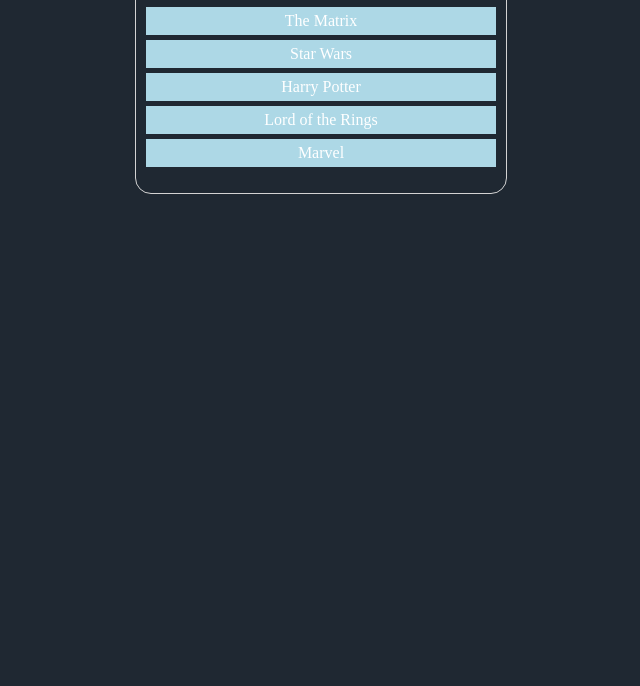
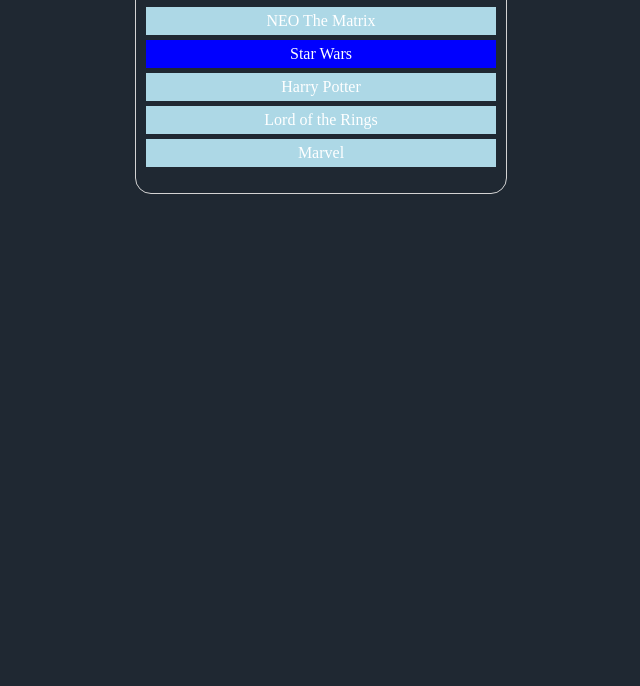
Before and after one commit to aravindsanalkumar/Dom-manipulation-, a plain HTML site: page index.html in a window 1280 px wide. Shown: the part 114-800 px from the top of the page, without its empty margins (319-959 px from the left). Drawn offline with Linux system fonts and the light colour scheme.

Commit message:
dom traversal and nodes completed

```diff
--- a/index.html
+++ b/index.html
@@ -10,7 +10,10 @@
     <div class="container">
         <h1 id="main_heading">Favorite movie Franchise</h1>
         <ul>
-            <li class="list_items">The Matrix</li>
+            <li class="list_items">
+                <span>NEO</span>
+                The Matrix
+            </li>
             <li class="list_items">Star Wars</li>
             <li class="list_items">Harry Potter</li>
             <li class="list_items">Lord of the Rings</li>
--- a/script.js
+++ b/script.js
@@ -56,7 +56,38 @@ ul.append(extraElement);
 extraElement.textContent = 'I N T E R S T E L L A R ';
 extraElement.classList.add('list_item')
 console.log(extraElement.getAttribute('class'));
+console.log(extraElement.classList.contains('list_item'))
 extraElement.classList.remove('list_item');
 newElement.remove();
 extraElement.remove();
 li.remove();
+
+//Traversing the DOM
+
+
+//Parent Node traversal
+
+let ulT = document.querySelector('ul');
+console.log(ulT.parentElement.parentElement);
+console.log(ulT.parentNode);
+
+const html = document.documentElement;
+console.log(html);
+console.log(html.parentElement);
+console.log(html.parentNode);
+
+//Child Node traversal
+console.log(ulT.childNodes);
+console.log(ulT.firstChild);
+console.log(ulT.lastChild);
+ulT.childNodes[3].style.backgroundColor = 'blue'
+
+console.log(ulT.children);
+console.log(ulT.firstElementChild);
+console.log(ulT.lastElementChild);
+
+//Sibling Node Traversal
+
+const ulS = document.querySelector('ul');
+console.log(ulS.previousSibling);
+console.log(ulS.nextSibling);
--- a/style.css
+++ b/style.css
@@ -24,3 +24,7 @@ li{
     margin: 30px auto;
     padding: 10px;
 }
+
+.list_item{
+    background-color: lightcoral;
+}
```
